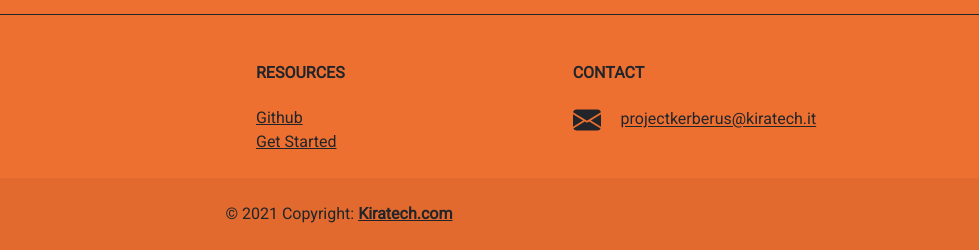
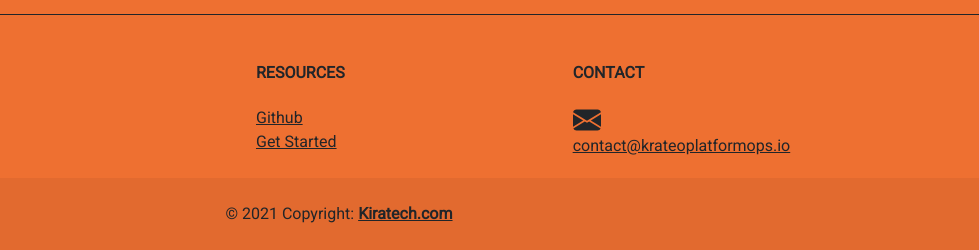
Before and after one commit to krateoplatformops/krateoplatformops.github.io, a plain HTML site: page index.html in a window 1280 px wide. Shown: the part 3726-3976 px from the top of the page, 301-1280 px from the left. Drawn offline with nearby package versions, Linux system fonts and the light colour scheme.

Commit message:
Update index.html
1. change email address

```diff
--- a/index.html
+++ b/index.html
@@ -298,7 +298,7 @@
                 </h6>
                 <p>
                 <svg class="bi flex-shrink-0 me-3" width="1.75em" height="1.75em"><use xlink:href="#mail"></use></svg>
-                <a class="link-dark" href="mailto:projectkerberus@kiratech.it">projectkerberus@kiratech.it</a>
+                <a class="link-dark" href="mailto:projectkerberus@kiratech.it">contact@krateoplatformops.io</a>
                 </p>
             </div>
             <!-- End Grid column -->
```
